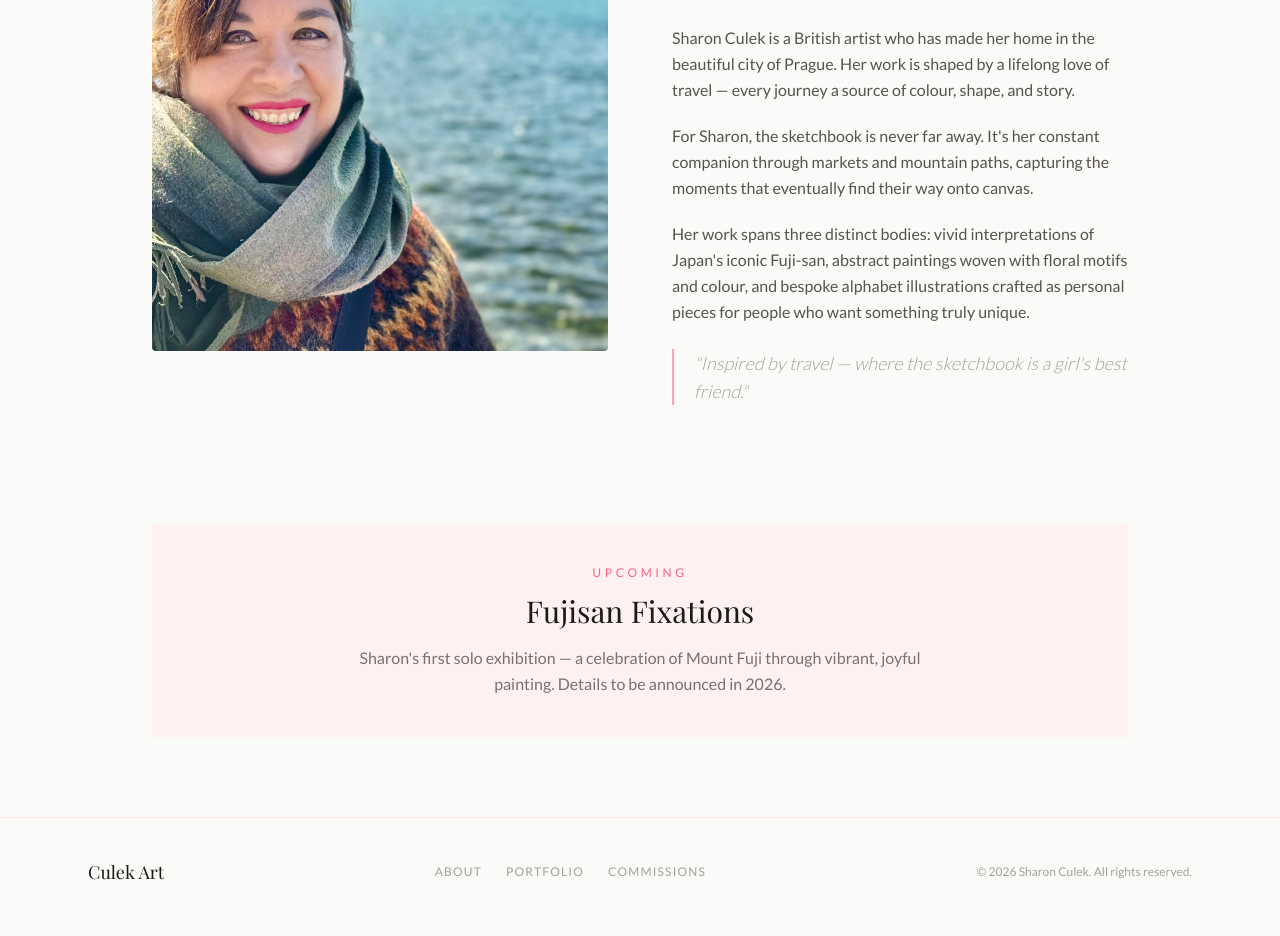
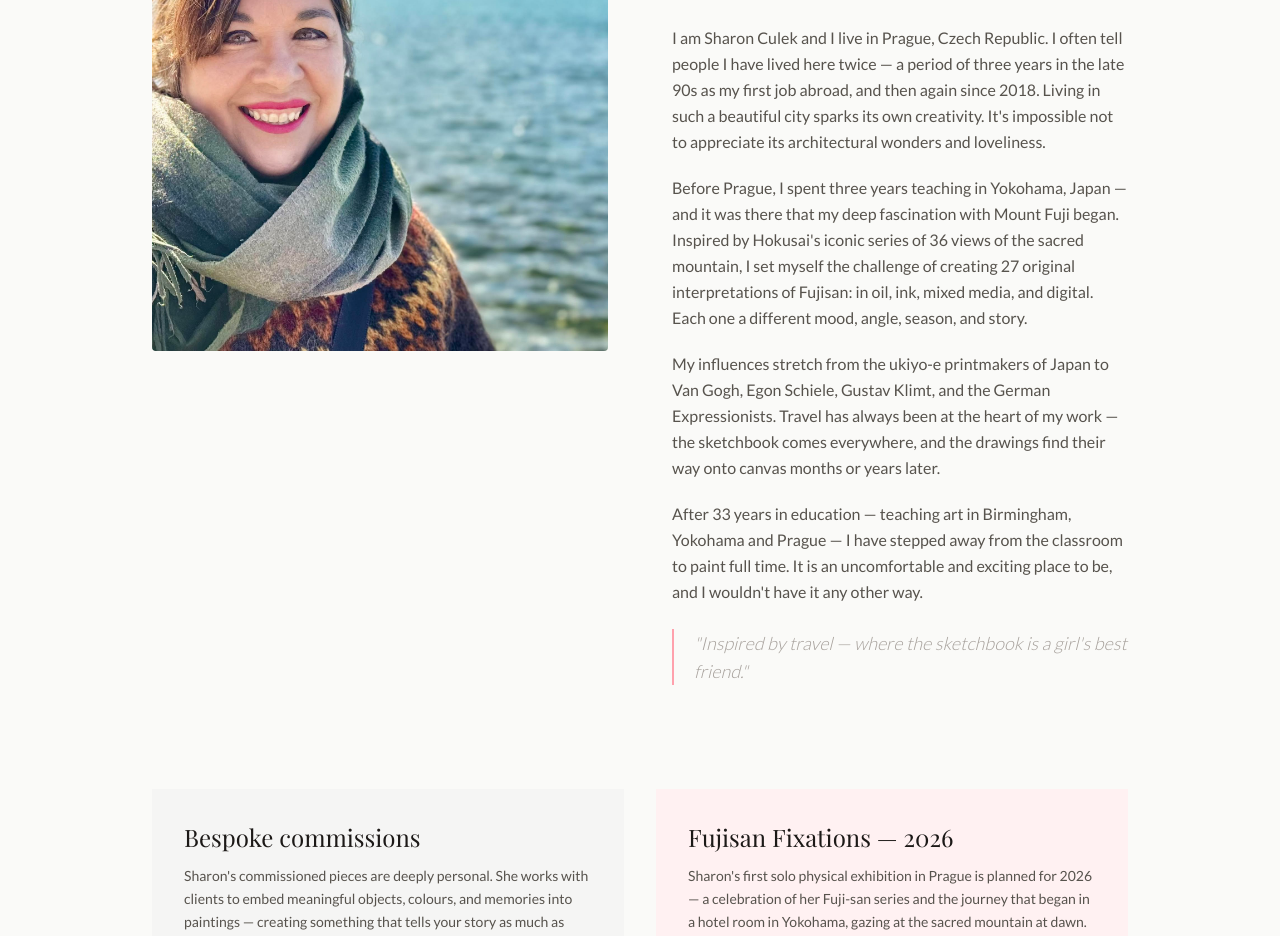
Before and after one commit to fitbodiesbymk-pixel/culekart, a Next.js app: page /culekart/about in a window 1280 px wide. Shown: the part 360-1296 px from the top of the page. Built offline with nearby package versions, Linux system fonts and the light colour scheme; a web font is replaced by a local one.

Commit message:
Rewrite About, Portfolio and Commissions with Sharon's authentic story
Co-Authored-By: Claude Sonnet 4.6 <noreply@anthropic.com>

```diff
--- a/app/about/page.tsx
+++ b/app/about/page.tsx
@@ -4,7 +4,7 @@ export default function AboutPage() {
   return (
     <div className="max-w-5xl mx-auto px-6 py-16 md:py-20">
       <div className="grid grid-cols-1 md:grid-cols-2 gap-10 md:gap-16 items-start">
-        {/* Portrait — full width on mobile, constrained on desktop */}
+        {/* Portrait */}
         <div className="relative w-full aspect-square md:aspect-[4/5] overflow-hidden rounded-sm">
           <Image
             src="/culekart/sharon.jpg"
@@ -21,47 +21,69 @@ export default function AboutPage() {
             About Sharon
           </p>
           <h1 className="font-heading text-3xl md:text-5xl text-stone-900 mb-8 leading-tight">
-            A British artist,
-            <br />
-            living beautifully in Prague
+            A British artist,<br />living beautifully in Prague
           </h1>
           <div className="space-y-5 text-stone-600 leading-relaxed">
             <p>
-              Sharon Culek is a British artist who has made her home in the
-              beautiful city of Prague. Her work is shaped by a lifelong love of
-              travel — every journey a source of colour, shape, and story.
+              I am Sharon Culek and I live in Prague, Czech Republic. I often
+              tell people I have lived here twice — a period of three years in
+              the late 90s as my first job abroad, and then again since 2018.
+              Living in such a beautiful city sparks its own creativity. It's
+              impossible not to appreciate its architectural wonders and
+              loveliness.
             </p>
             <p>
-              For Sharon, the sketchbook is never far away. It's her constant
-              companion through markets and mountain paths, capturing the moments
-              that eventually find their way onto canvas.
+              Before Prague, I spent three years teaching in Yokohama, Japan —
+              and it was there that my deep fascination with Mount Fuji began.
+              Inspired by Hokusai's iconic series of 36 views of the sacred
+              mountain, I set myself the challenge of creating 27 original
+              interpretations of Fujisan: in oil, ink, mixed media, and digital.
+              Each one a different mood, angle, season, and story.
             </p>
             <p>
-              Her work spans three distinct bodies: vivid interpretations of
-              Japan's iconic Fuji-san, abstract paintings woven with floral
-              motifs and colour, and bespoke alphabet illustrations crafted as
-              personal pieces for people who want something truly unique.
+              My influences stretch from the ukiyo-e printmakers of Japan to Van
+              Gogh, Egon Schiele, Gustav Klimt, and the German Expressionists.
+              Travel has always been at the heart of my work — the sketchbook
+              comes everywhere, and the drawings find their way onto canvas
+              months or years later.
+            </p>
+            <p>
+              After 33 years in education — teaching art in Birmingham, Yokohama
+              and Prague — I have stepped away from the classroom to paint full
+              time. It is an uncomfortable and exciting place to be, and I
+              wouldn't have it any other way.
             </p>
             <blockquote className="italic text-stone-400 font-light text-lg border-l-2 border-rose-300 pl-5 my-6">
-              "Inspired by travel — where the sketchbook is a girl's best
-              friend."
+              "Inspired by travel — where the sketchbook is a girl's best friend."
             </blockquote>
           </div>
         </div>
       </div>
 
-      {/* Exhibition notice */}
-      <div className="mt-16 md:mt-24 p-8 md:p-10 bg-rose-50 text-center">
-        <p className="text-xs tracking-[0.3em] uppercase text-rose-400 mb-3">
-          Upcoming
-        </p>
-        <h2 className="font-heading text-3xl text-stone-900 mb-4">
-          Fujisan Fixations
-        </h2>
-        <p className="text-stone-500 max-w-xl mx-auto leading-relaxed">
-          Sharon's first solo exhibition — a celebration of Mount Fuji through
-          vibrant, joyful painting. Details to be announced in 2026.
-        </p>
+      {/* Commissions callout */}
+      <div className="mt-16 md:mt-20 grid grid-cols-1 md:grid-cols-2 gap-8">
+        <div className="p-8 bg-stone-100">
+          <h2 className="font-heading text-2xl text-stone-900 mb-3">
+            Bespoke commissions
+          </h2>
+          <p className="text-stone-600 leading-relaxed text-sm">
+            Sharon's commissioned pieces are deeply personal. She works with
+            clients to embed meaningful objects, colours, and memories into
+            paintings — creating something that tells your story as much as
+            hers. A dialogue is always at the heart of the process.
+          </p>
+        </div>
+        <div className="p-8 bg-rose-50">
+          <h2 className="font-heading text-2xl text-stone-900 mb-3">
+            Fujisan Fixations — 2026
+          </h2>
+          <p className="text-stone-600 leading-relaxed text-sm">
+            Sharon's first solo physical exhibition in Prague is planned for
+            2026 — a celebration of her Fuji-san series and the journey that
+            began in a hotel room in Yokohama, gazing at the sacred mountain
+            at dawn.
+          </p>
+        </div>
       </div>
     </div>
   );
--- a/app/commissions/page.tsx
+++ b/app/commissions/page.tsx
@@ -48,9 +48,12 @@ export default function CommissionsPage() {
           Commissions
         </h1>
         <p className="text-stone-500 max-w-xl mx-auto leading-relaxed">
-          Sharon welcomes commission enquiries. Whether you're after a bespoke
-          alphabet piece, a travel painting, or something entirely your own —
-          get in touch and she'll be happy to discuss what's possible.
+          Sharon's commissioned pieces are deeply personal. She works with
+          clients to embed meaningful objects, colours, and memories into the
+          work — a dialogue is always at the heart of the process. Whether
+          you're after a bespoke alphabet piece, a travel painting, or something
+          entirely your own, get in touch and she'll be happy to discuss what's
+          possible.
         </p>
       </div>
 
--- a/app/portfolio/page.tsx
+++ b/app/portfolio/page.tsx
@@ -3,7 +3,7 @@ const series = [
     id: "fuji-san",
     title: "Fuji-san Series",
     description:
-      "Fun, cheerful and vibrant interpretations of Japan's most sacred mountain. These paintings capture the joy and energy of Fuji-san — bold colour, movement, and a sense of wonder.",
+      "27 original works inspired by three years living in Yokohama, Japan. Influenced by Hokusai's iconic 36 views of Mount Fuji, Sharon set herself the challenge of capturing the sacred mountain across oil, ink, mixed media and digital — each piece a different mood, angle, and story. Influences range from ukiyo-e printmakers to Van Gogh, Klimt, and the German Expressionists.",
     works: [
       { title: "Fuji-san No. 1", color: "bg-rose-100" },
       { title: "Fuji-san No. 2", color: "bg-rose-200" },
@@ -15,7 +15,7 @@ const series = [
     id: "abstract",
     title: "Abstract Collections",
     description:
-      "Paintings that combine rich colour, floral motifs and small bubbles of joy. These abstracts are lively and layered — pieces that reward time and attention.",
+      "Lively, layered paintings combining rich colour, floral motifs and what Sharon calls 'bubbles of joy' — a recurring motif that has found its way onto many canvases. Rooted in a love of Czech and Japanese landscapes, these pieces reward time and attention.",
     works: [
       { title: "Abstract No. 1", color: "bg-amber-50" },
       { title: "Abstract No. 2", color: "bg-orange-50" },
@@ -26,7 +26,7 @@ const series = [
     id: "alphabet",
     title: "Alphabet Illustrations",
     description:
-      "Bespoke name designs — a personal piece of art created for someone special. Each piece is one-of-a-kind, combining hand-lettering with Sharon's painterly style.",
+      "Bespoke name designs — a personal piece of art created for someone special. Sharon works with each client to weave in meaningful colours, objects, and memories, making every piece a story as much as a painting.",
     comingSoon: true,
     works: [
       { title: "Alphabet — S", color: "bg-stone-100" },
```
